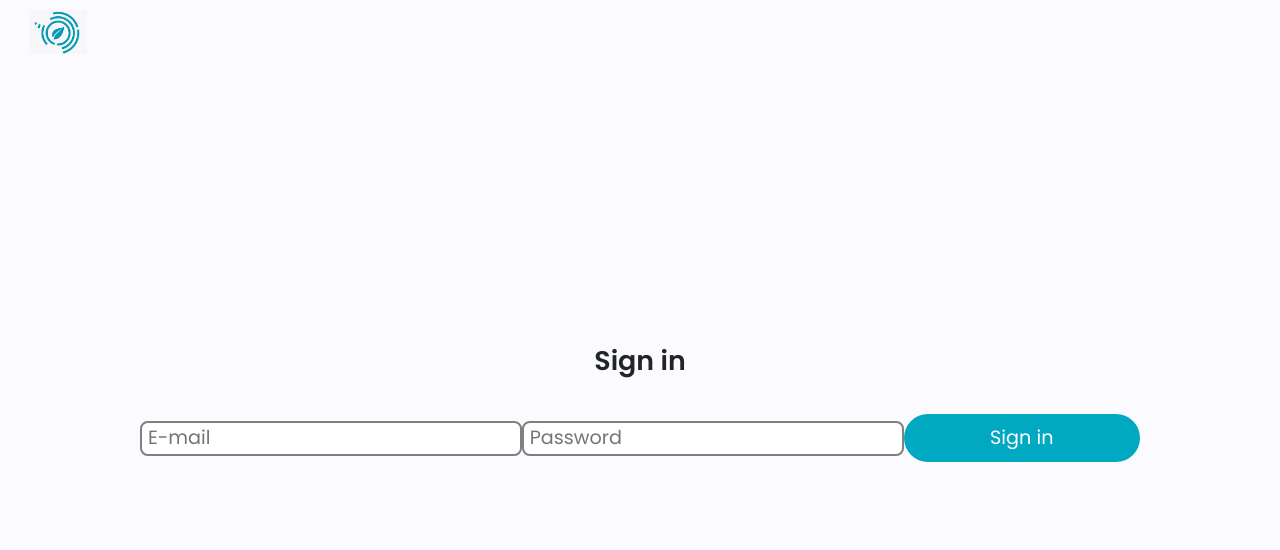
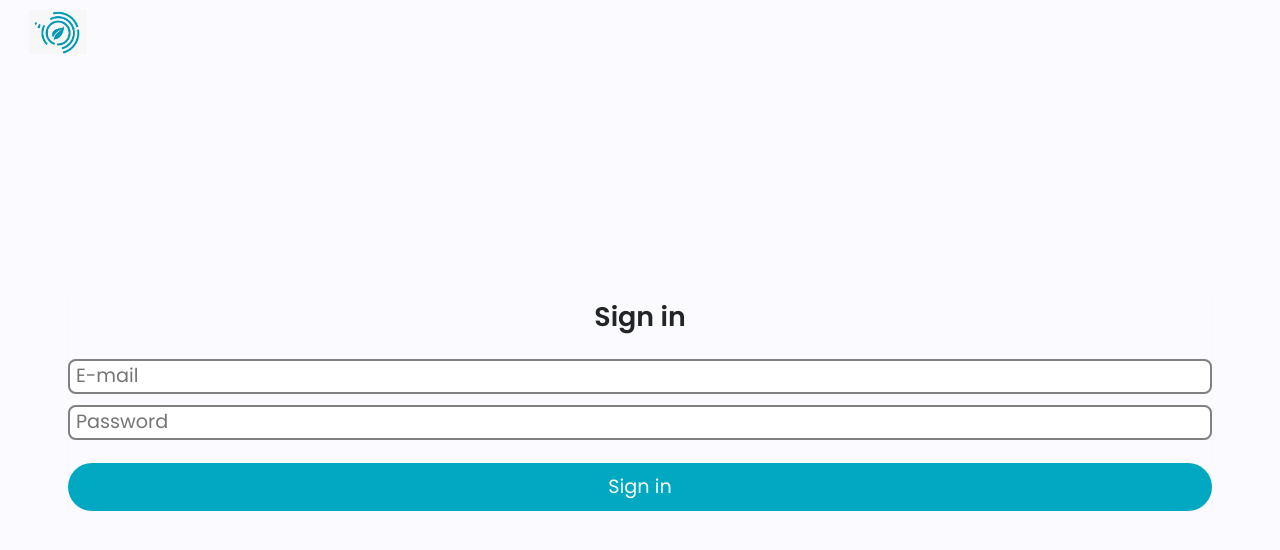
Before and after one commit to luizeduardocarvalho/NevaManagementWeb, an Angular app: page /login in a window 1280 px wide. Shown: the top 550 px of the page. Built offline with nearby package versions, Linux system fonts and the light colour scheme; what ngx-infinite-scroll would draw is missing.

Commit message:
Make inputs fill form

```diff
--- a/src/app/login/login.component.html
+++ b/src/app/login/login.component.html
@@ -11,14 +11,12 @@
     <input
       type="email"
       formControlName="email"
-      id="defaultLoginFormEmail"
       placeholder="E-mail"
       autocomplete="off"
     />
     <input
       type="password"
       formControlName="password"
-      id="defaultLoginFormPassword"
       placeholder="Password"
       autocomplete="off"
     />
--- a/src/app/login/login.component.scss
+++ b/src/app/login/login.component.scss
@@ -2,7 +2,6 @@
     height: 100%;
     display: flex;
     align-items: center;
-    justify-content: center;
     padding-inline: 2em;
 }
 
@@ -16,6 +15,7 @@ p {
 }
 
 input {
+    width: 100%;
     padding-left: 0.3em;
     margin-bottom: 0.6em;
     border-radius: 0.4em;
@@ -23,6 +23,7 @@ input {
 }
 
 .action-button {
+    width: 100%;
     margin-top: 0.6em;
     font-size: 1em;
     padding: 0.5em 4.5em 0.5em 4.5em;
```
